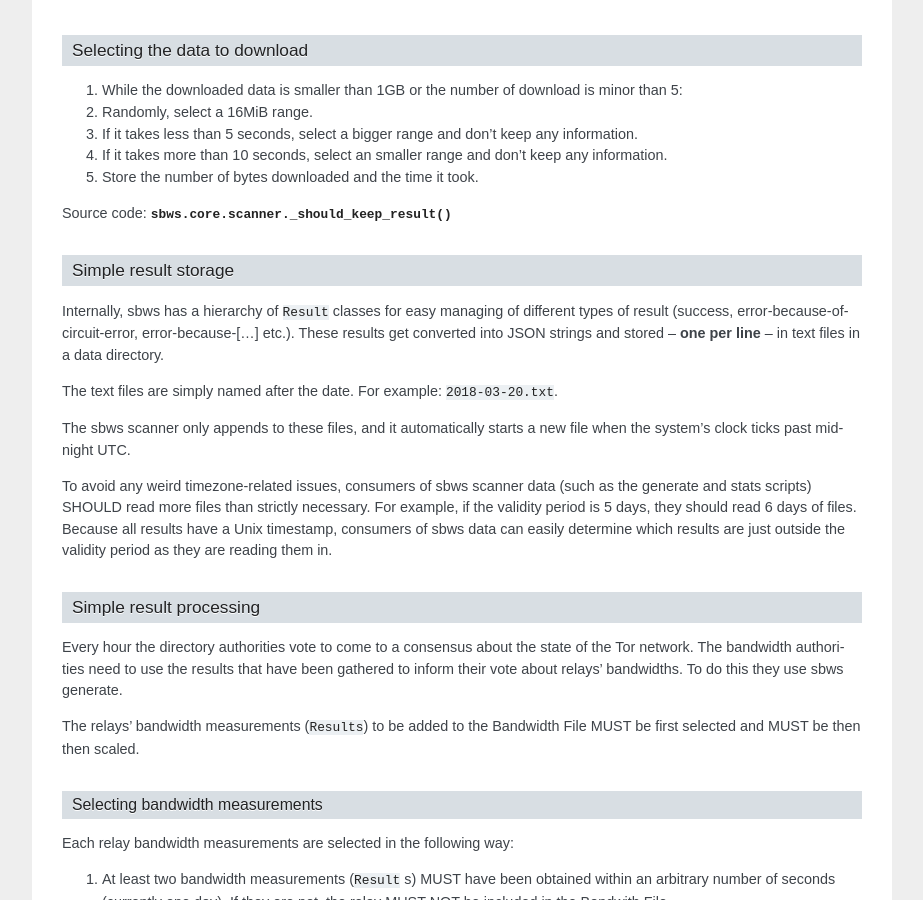
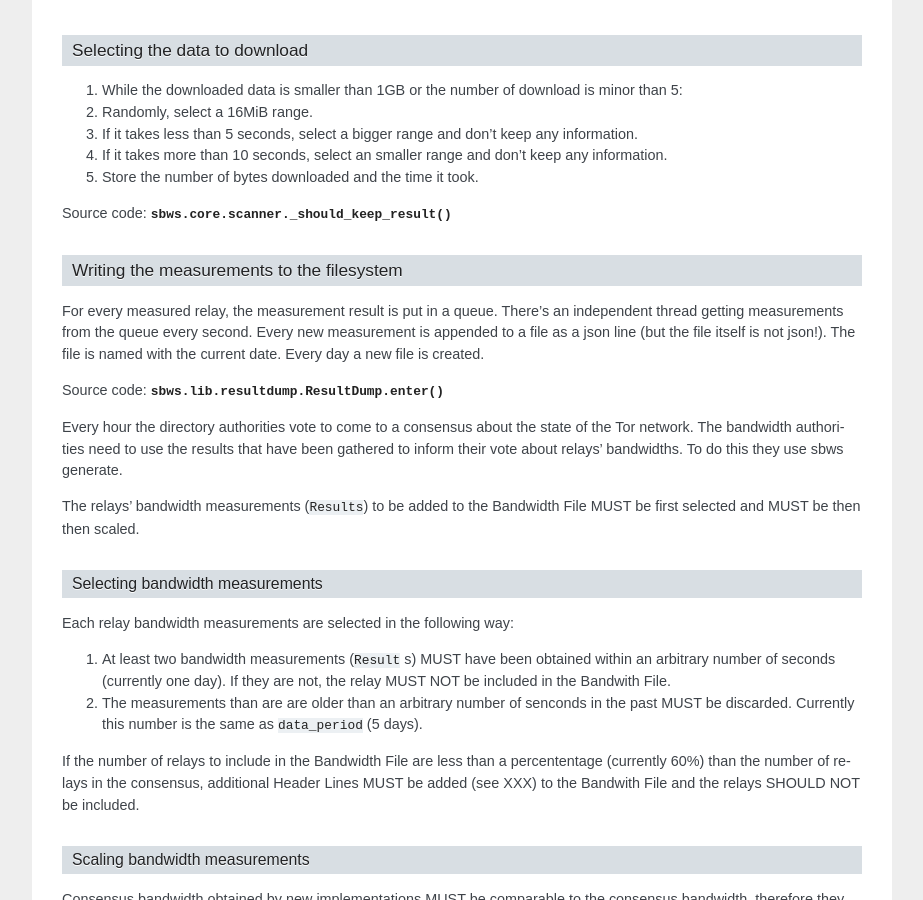
Before and after one commit to torproject/sbws, a Sphinx documentation site: the page built from docs/source/specification.rst, in a window 1280 px wide and 900 px high, scrolled down 3603 px. Shown: the whole window, without its empty margins (198-1121 px from the left). Built offline with Sphinx 7.4.7, drawn with Linux system fonts in a browser that asks for light colours; formulas are drawn with MathJax 3; some of the changed text lies outside the part shown.

Commit message:
docs: replace explanation on how to store the measurements

```diff
--- a/docs/source/specification.rst
+++ b/docs/source/specification.rst
@@ -164,30 +164,16 @@ Selecting the data to download
 
 Source code: :func:`sbws.core.scanner._should_keep_result`
 
-Simple result storage
-~~~~~~~~~~~~~~~~~~~~~
+Writing the measurements to the filesystem
+~~~~~~~~~~~~~~~~~~~~~~~~~~~~~~~~~~~~~~~~~~~
 
-Internally, sbws has a hierarchy of ``Result`` classes for easy managing of
-different types of result (success, error-because-of-circuit-error,
-error-because-[...] etc.). These results get converted into JSON strings and
-stored -- **one per line** -- in text files in a data directory.
+For every measured relay, the measurement result is put in a queue.
+There's an independent thread getting measurements from the queue every second.
+Every new measurement is appended to a file as a json line
+(but the file itself is not json!).
+The file is named with the current date. Every day a new file is created.
 
-The text files are simply named after the date. For example:
-``2018-03-20.txt``.
-
-The sbws scanner only appends to these files, and it automatically starts a new
-file when the system's clock ticks past midnight UTC.
-
-To avoid any weird timezone-related issues, consumers of sbws scanner data (such
-as the generate and stats scripts) SHOULD read more files than strictly
-necessary. For example, if the validity period is 5 days, they should read 6
-days of files. Because all results have a Unix timestamp, consumers of sbws
-data can easily determine which results are just outside the validity period as
-they are reading them in.
-
-
-Simple result processing
-~~~~~~~~~~~~~~~~~~~~~~~~
+Source code: :func:`sbws.lib.resultdump.ResultDump.enter`
 
 Every hour the directory authorities vote to come to a consensus about the
 state of the Tor network.  The bandwidth authorities need to use the results
```
